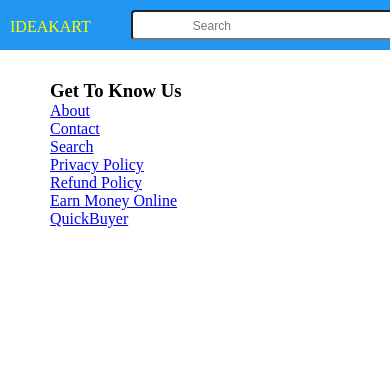
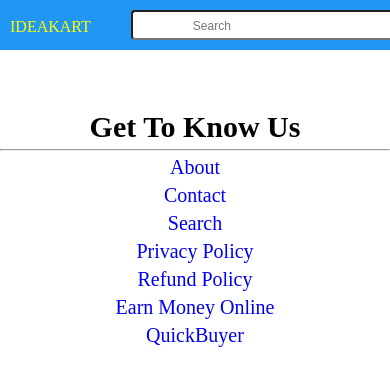
Before and after one commit to abhiamber/fabulous-vest-203-, a plain HTML site: page index.html in a window 390 px wide. Shown: the top 386 px of the page. Drawn offline with Linux system fonts and the light colour scheme; no server answers.

Commit message:
mediaqueryadded

```diff
--- a/index.html
+++ b/index.html
@@ -5,20 +5,7 @@
     <meta http-equiv="X-UA-Compatible" content="IE=edge" />
     <meta name="viewport" content="width=device-width, initial-scale=1.0" />
     <title>Document</title>
-    <style>
-      #getTo{
-    height: 300px;
-    width: 300px;
-    padding-left: 50px;
-}
-div p {
-            color:rgb(73, 73, 73);
 
-         }
-         #getTo>a{
-            display: grid;
-        }
-    </style>
     <link rel="stylesheet" href="./styles/navbar.css">
 </head>
 
@@ -27,14 +14,13 @@ div p {
     <div id="nav_container"></div>
 
 
-    <!-- <input id="input"> -->
 
 
 
 
     <div id="output"></div>
     <div id="getTo">
-      <h3>Get To Know Us</h3>
+      <h2>Get To Know Us</h2><hr>
       <a href="about.html">About</a>
       <a href="contact.html">Contact</a>
       <a href="search.html">Search</a>
--- a/styles/navbar.css
+++ b/styles/navbar.css
@@ -151,12 +151,34 @@ img{
     display: none;
   }
 
+  #getTo{
+    /* height: 300px;
+    width: 70%; */
+    padding-left: 50px;
+    font-size: 20px;
+    margin-top: 30px;
+}
+div p {
+            color:rgb(73, 73, 73);
+
+         }
+         #getTo,a{
+            display: flex;
+            flex-direction: column;
+            gap: 5px;
+            text-decoration: none;
+        }
+
   @media all and (min-width: 180px) and (max-width: 480px) {
 
 #output{
     grid-template-columns: repeat(1,1fr);
 
 
+}
+#getTo{
+    text-align: center;
+    padding: 0;
 }
     }
 
@@ -165,7 +187,12 @@ img{
 
         #output{
             grid-template-columns: repeat(2,1fr);
+            /* padding: 0 15px; */
 
 
         }
+        #getTo{
+            text-align: center;
+            padding: 0;
+        }
             }
```
